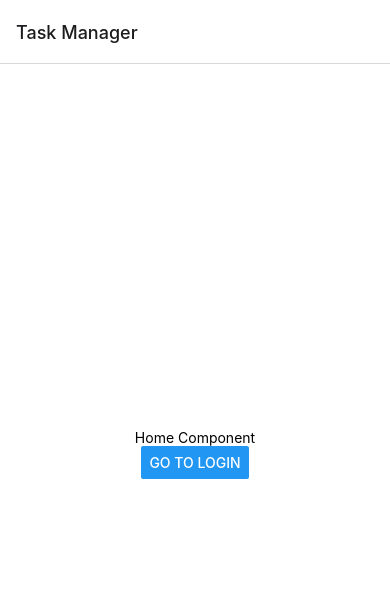
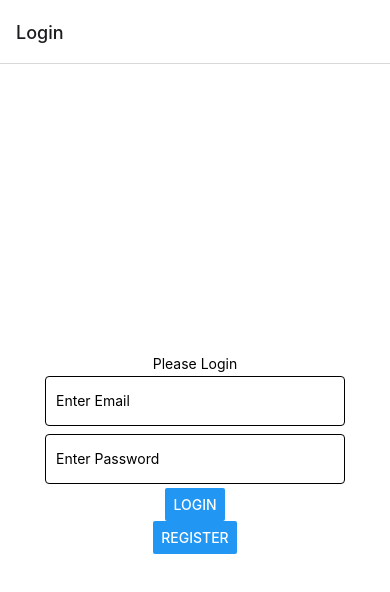
Before and after one commit to ehoversten/native_task_manager, a React Native app: screen /Home in a window 390 px wide. Shown: the top 592 px of the page. Built offline with nearby package versions, Linux system fonts and the light colour scheme; no server answers.

Commit message:
firebase auth functionality working

```diff
--- a/App.tsx
+++ b/App.tsx
@@ -1,34 +1,88 @@
+import React, { useState, useEffect } from 'react';
 import { StatusBar } from 'expo-status-bar';
 import { StyleSheet, Text, View } from 'react-native';
 import { NavigationContainer } from '@react-navigation/native';
 import { createNativeStackNavigator } from '@react-navigation/native-stack';
+import { User, onAuthStateChanged } from 'firebase/auth';
 import Home from './src/screens/Home';
 import Login from './src/screens/Login';
+import Welcome from './src/screens/Welcome';
+import TaskList from './src/screens/TaskList';
+import { FIREBASE_AUTH } from './FirebaseConfig';
 
 export type RootStackParamList = {
   Home: undefined;
   Login: undefined;
+  Welcome: undefined;
+  TaskList: undefined;
 };
 
 const Stack = createNativeStackNavigator<RootStackParamList>();
 
+const InsideStack = createNativeStackNavigator();
+
+function InsideLayout() {
+  return (
+    <InsideStack.Navigator>
+      <InsideStack.Screen name="Welcome" component={Welcome}/>
+      <InsideStack.Screen name="TaskList" component={TaskList}/>
+    </InsideStack.Navigator>
+  )
+}
+
 export default function App() {
+  const [user, setUser] = useState<User | null>(null);
+
+  useEffect(() => {
+    onAuthStateChanged(FIREBASE_AUTH, (user) => {
+      console.log('User: ', user);
+      setUser(user);
+    })
+  }, [])
+
   return (
+    // <NavigationContainer>
+    //   <Stack.Navigator>
+    //     <Stack.Screen
+    //       name='Home'
+    //       component={Home}
+    //       options={{
+    //         title: "Task Manager"
+    //       }}/>
+    //     { user ? (
+    //       <Stack.Screen
+    //       name='Welcome'
+    //       component={Welcome}
+    //       options={{
+    //         title: "Welcome"
+    //       }}/>
+    //       ) : (
+    //         <Stack.Screen
+    //           name='Login'
+    //           component={Login}
+    //           options={{
+    //             title: "Login"
+    //           }}/>
+    //     )}
+    //   </Stack.Navigator>
+    // </NavigationContainer>
     <NavigationContainer>
-      <Stack.Navigator>
+      <Stack.Navigator initialRouteName='Login'>
+        { user ? (
           <Stack.Screen
-          name='Home'
-          component={Home}
+          name='InsideLayout'
+          component={InsideLayout}
           options={{
-            title: "Task Manager"
+            headerShown: false
           }}/>
+          ) : (
             <Stack.Screen
               name='Login'
               component={Login}
               options={{
                 title: "Login"
               }}/>
-
+        )}
       </Stack.Navigator>
     </NavigationContainer>
   );
--- /dev/null
+++ b/src/screens/TaskList.tsx
@@ -0,0 +1,12 @@
+import { StyleSheet, Text, View } from 'react-native'
+import React from 'react'
+
+export default function TaskList() {
+  return (
+    <View>
+      <Text>TaskList</Text>
+    </View>
+  )
+}
+
+const styles = StyleSheet.create({})
--- /dev/null
+++ b/src/screens/Welcome.tsx
@@ -0,0 +1,30 @@
+import { StyleSheet, Text, View, Button } from 'react-native'
+import React from 'react'
+import { NativeStackScreenProps } from '@react-navigation/native-stack'
+import { RootStackParamList } from '../../App'
+import { FIREBASE_AUTH } from '../../FirebaseConfig'
+
+type WelcomeProps = NativeStackScreenProps<RootStackParamList, 'Welcome'>
+
+export default function Welcome({navigation}: WelcomeProps) {
+  return (
+    <View style={styles.container}>
+      <Text>Welcome</Text>
+      <Button
+        title='TaskList'
+        onPress={() => navigation.navigate('TaskList')} />
+      <Button
+        title='Logout'
+        onPress={() => FIREBASE_AUTH.signOut()} />
+    </View>
+  )
+}
+
+const styles = StyleSheet.create({
+    container: {
+        flex: 1,
+        backgroundColor: '#fff',
+        alignItems: 'center',
+        justifyContent: 'center',
+    },
+})
```
Lines whose indentation alone changed are shown as unchanged.
